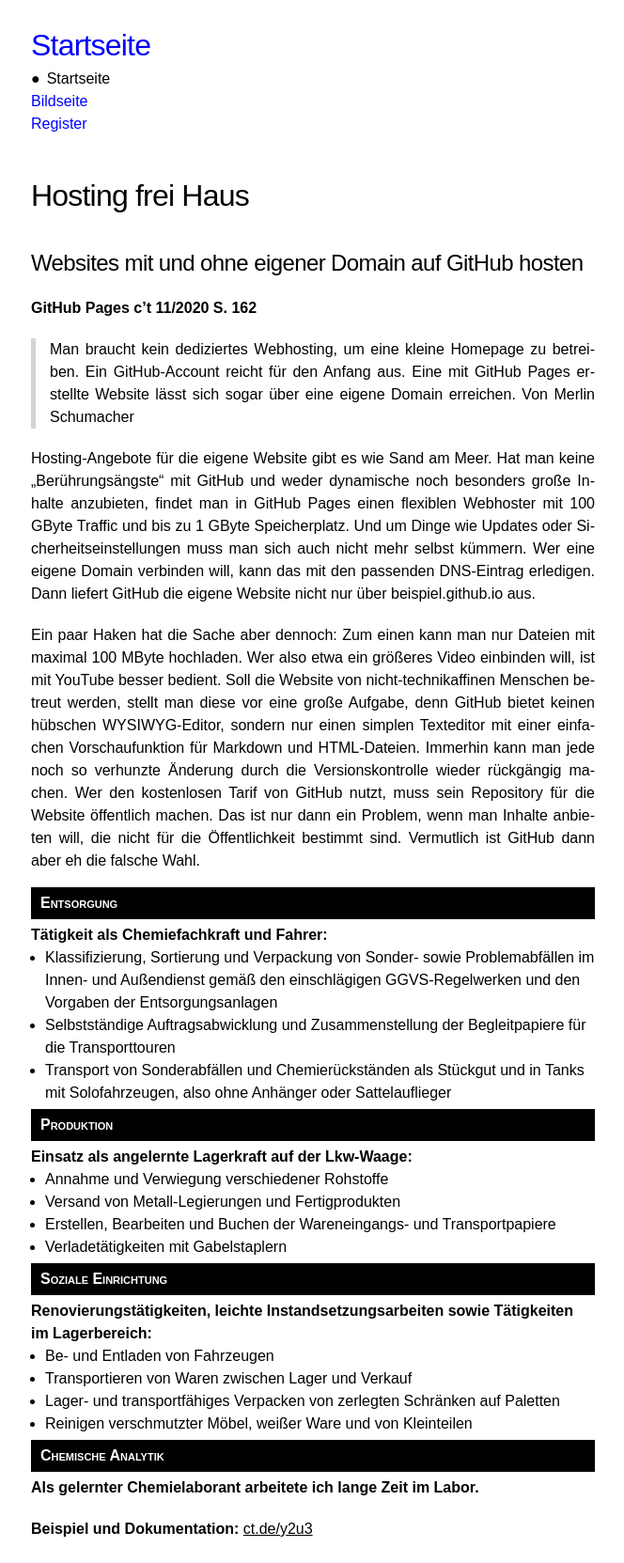
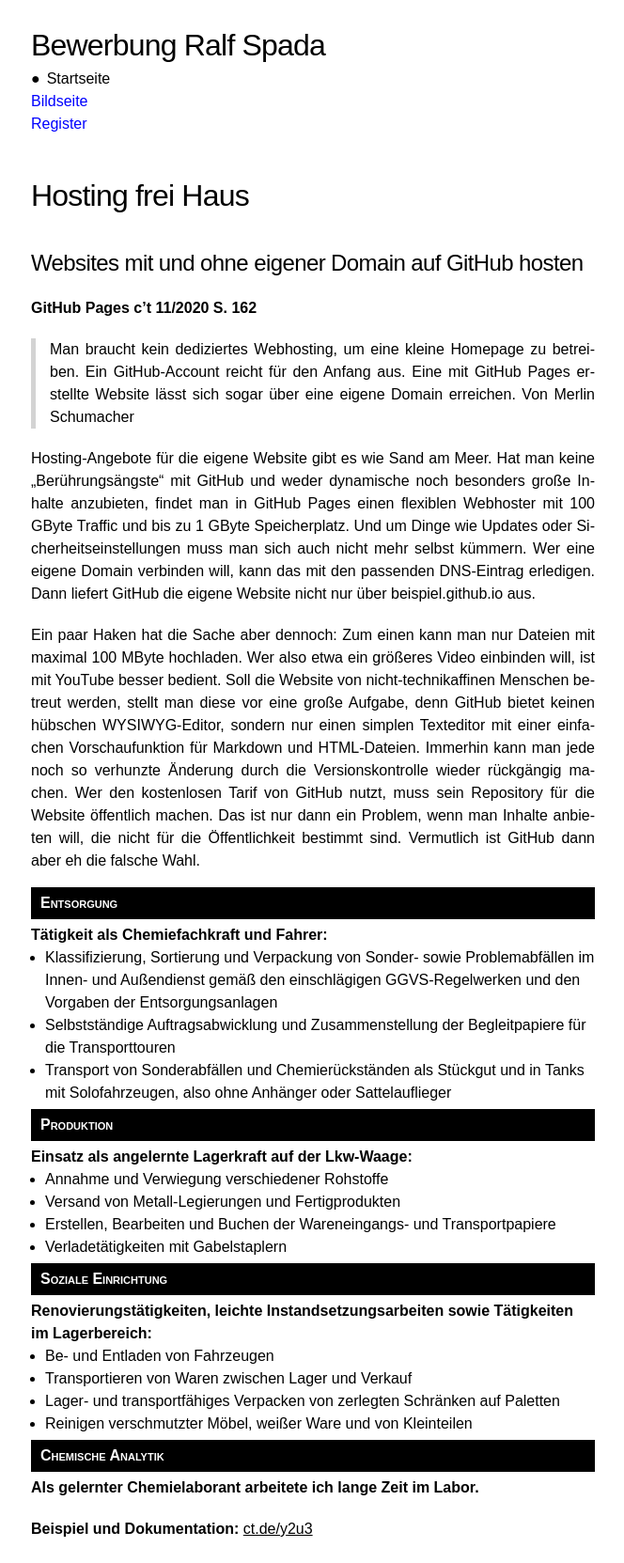
Before and after one commit to webuser-ralf/webuser-ralf.github.io, a Jekyll site: the page built from index.md, in a window 1280 px wide. Shown: the whole page at 94% size, without its empty margins (307-971 px from the left). Built offline with Jekyll 4.4.1, drawn with Linux system fonts in a browser that asks for light colours; our own code applies the rules of GitHub Pages for plain Markdown files.

Commit message:
Update _nav.html

```diff
--- a/_includes/_nav.html
+++ b/_includes/_nav.html
@@ -3,9 +3,7 @@
         <h1>{{ page.title | default: site.title }}</h1>
     </a>-->
 
-    <a href="/">
-        <h1>{{ page.title }}</h1>
-    </a>
+    <h1>Bewerbung Ralf Spada</h1>
 
 
         <a id="navi01" href="index.html">Startseite</a>
```
